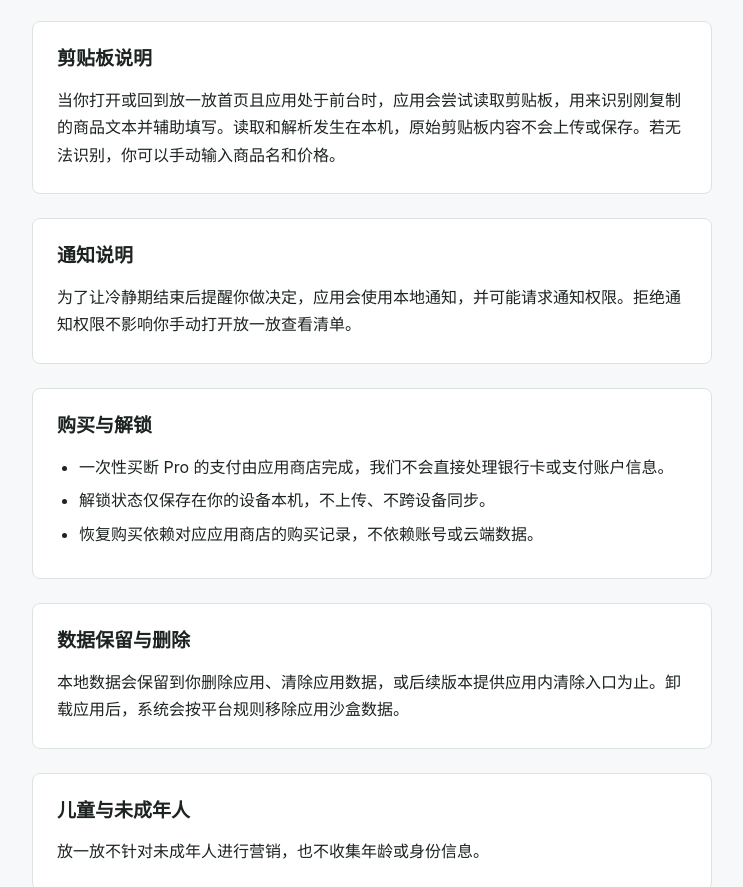
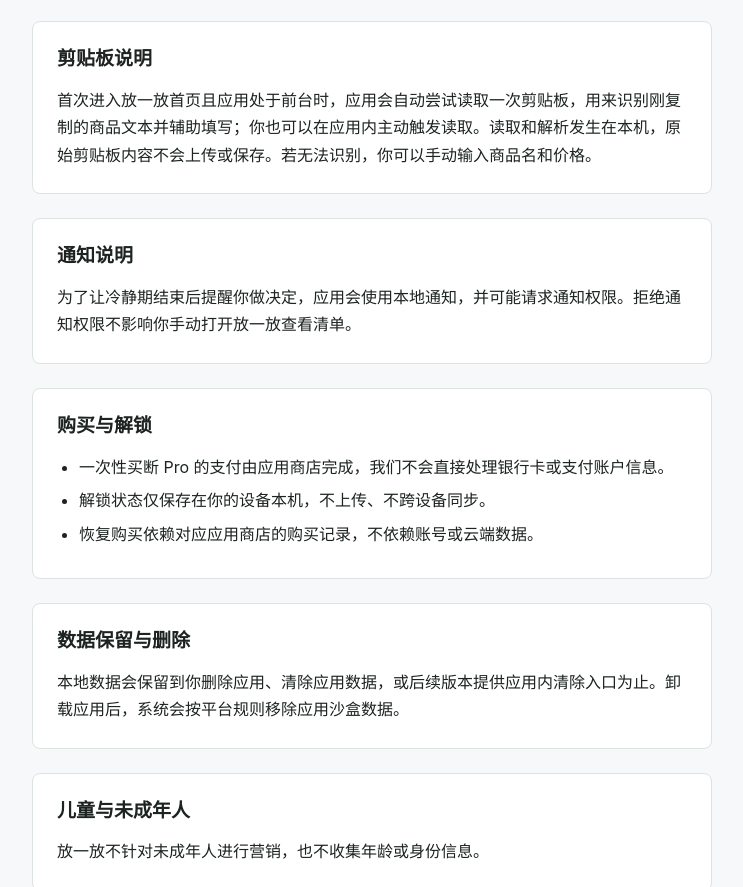
Before and after one commit to huaidong/holdon-privacy, a plain HTML site: page index.html in a window 1280 px wide. Shown: the part 1146-2033 px from the top of the page, without its empty margins (268-1011 px from the left). Drawn offline with Linux system fonts and the light colour scheme.

Commit message:
Clarify clipboard access behavior

```diff
--- a/index.html
+++ b/index.html
@@ -241,7 +241,7 @@
 
     <section>
       <h2>剪贴板说明</h2>
-      <p>当你打开或回到放一放首页且应用处于前台时，应用会尝试读取剪贴板，用来识别刚复制的商品文本并辅助填写。读取和解析发生在本机，原始剪贴板内容不会上传或保存。若无法识别，你可以手动输入商品名和价格。</p>
+      <p>首次进入放一放首页且应用处于前台时，应用会自动尝试读取一次剪贴板，用来识别刚复制的商品文本并辅助填写；你也可以在应用内主动触发读取。读取和解析发生在本机，原始剪贴板内容不会上传或保存。若无法识别，你可以手动输入商品名和价格。</p>
     </section>
 
     <section>
```
